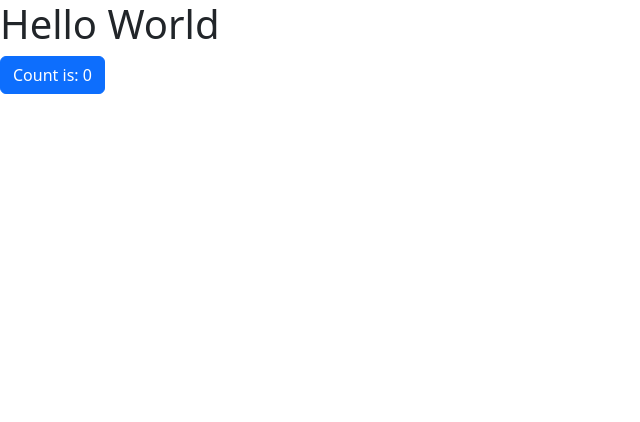
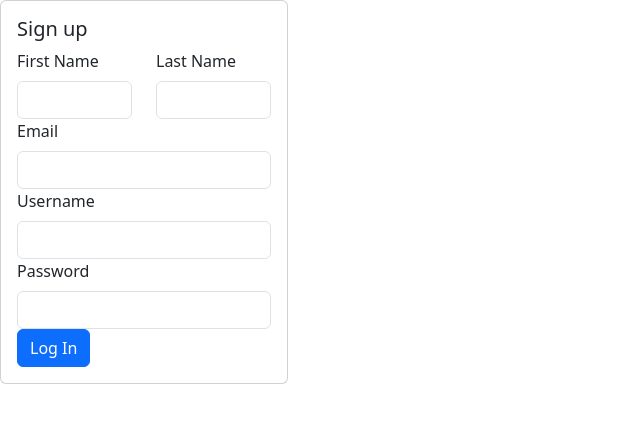
Before and after one commit to SaffatIAhmed/temporal, a React (Vite) app: page / in a window 1280 px wide. Shown: the top 422 px of the page, without its empty margins (0-640 px from the left). Built offline with nearby package versions, Linux system fonts and the light colour scheme.

Commit message:
Added Signup and Login components

```diff
--- a/src/App.tsx
+++ b/src/App.tsx
@@ -1,17 +1,12 @@
-import { useState } from 'react'
-import Button from 'react-bootstrap/Button';
+
+import LoginPage from "./pages/LoginPage";
+import SignupPage from "./pages/SignupPage";
 
 export const App = ()=> {
-  const [count, setCount] = useState(0)
+  return (
+    //<LoginPage />
+    <SignupPage />
+  );
+};
 
-  return (
-    <>
-      <div>
-        <h1>Hello World</h1>
-        <Button variant='primary' onClick={() => setCount(count + 1)}>Count is: { count }</Button>
-      </div>
-    </>
-  )
-}
-
-export default App
+export default App;
--- /dev/null
+++ b/src/components/SignupForm.tsx
@@ -0,0 +1,44 @@
+import { Col, Form, Row } from "react-bootstrap";
+import Button from "react-bootstrap/Button";
+import Card from "react-bootstrap/Card";
+
+function SignupForm() {
+  return (
+    <div className="testing">
+      <Card style={{ width: '18rem' }}>
+        <Card.Body>
+          <Card.Title>Sign up</Card.Title>
+          <Form>
+            <Row>
+              <Col>
+                <Form.Label>First Name</Form.Label>
+                <Form.Control type="firstName" />
+              </Col>
+              <Col>
+                <Form.Label>Last Name</Form.Label>
+                <Form.Control type="lastName"/>
+              </Col>
+            </Row>
+            <Form.Group>
+                <Form.Label>Email</Form.Label>
+                <Form.Control type="email"/>
+            </Form.Group>
+            <Form.Group>
+              <Form.Label>Username</Form.Label>
+              <Form.Control type="username" />
+            </Form.Group>
+            <Form.Group>
+              <Form.Label>Password</Form.Label>
+              <Form.Control type="password" />
+            </Form.Group>
+          </Form>
+          <Button variant="primary" type="submit">
+            Log In
+          </Button>
+        </Card.Body>
+      </Card>
+    </div>
+  );
+}
+
+export default SignupForm;
--- /dev/null
+++ b/src/pages/LoginPage.tsx
@@ -0,0 +1,9 @@
+import LoginForm from "../components/LoginForm";
+
+function LoginPage() {
+    return(
+        <LoginForm />
+    );
+}
+
+export default LoginPage;
--- /dev/null
+++ b/src/pages/SignupPage.tsx
@@ -0,0 +1,9 @@
+import SignupForm from '../components/SignupForm';
+
+function SignupPage() {
+    return (
+        <SignupForm />
+    );
+}
+
+export default SignupPage;
```
Also changed, not shown: src/components/LoginForm.tsx (added, +31 -0 lines).
